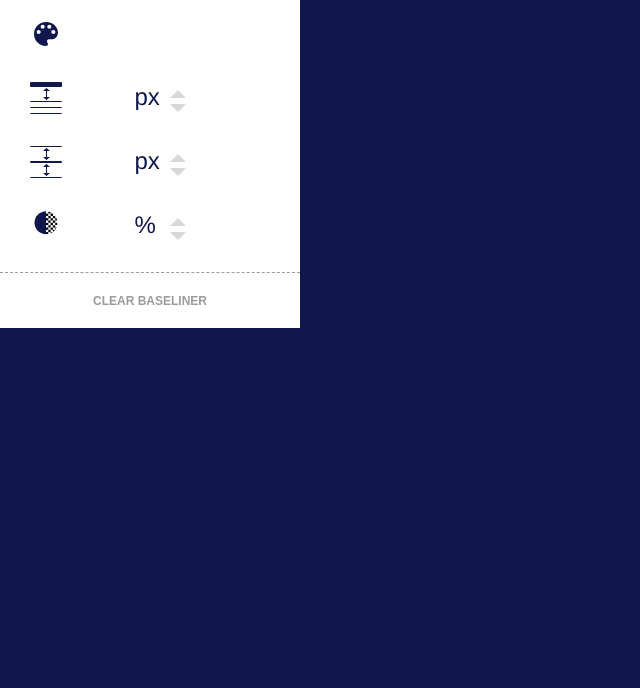
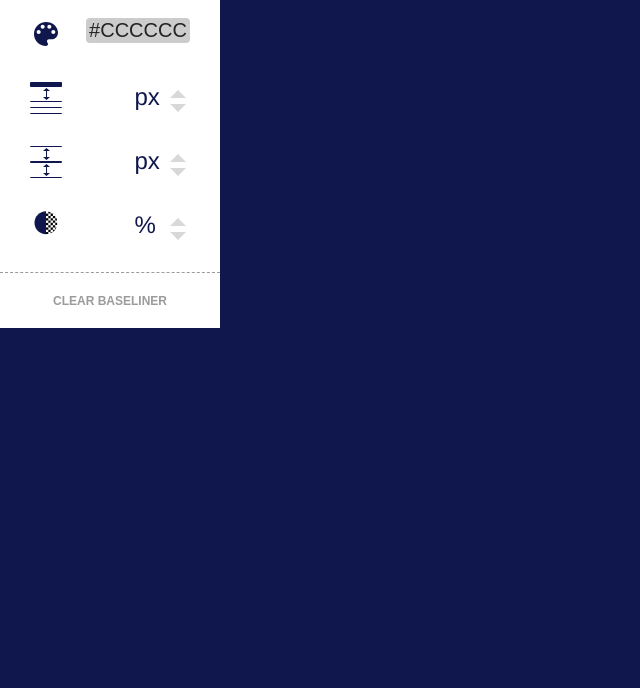
Before and after one commit to jpedroribeiro/Baseliner, a browser extension: page chrome_extension/main.html in a window 1280 px wide. Shown: the part 112-800 px from the top of the page, without its empty margins (0-640 px from the left). Drawn offline with Linux system fonts and the light colour scheme.

Commit message:
Moving js into main, tidy up on code and extension style

```diff
--- a/chrome_extension/main.html
+++ b/chrome_extension/main.html
@@ -14,7 +14,7 @@
 <section class="baseliner">
   <fieldset class="fieldLine fromTop">
       <img src="line-color.svg">
-  <input id="baselinerColor" class="color colorInput" value="#CCCCCC" data-colormode="HEX" readonly="">
+      <input id="baselinerColor" class="fieldInput" value="#CCCCCC" data-colormode="HEX" readonly="">
   </fieldset>
 
     <fieldset class="fieldLine fromTop">
@@ -54,9 +54,8 @@
 
 <button id="btnRemoveBaseliner" class="removeButton">Clear Baseliner</button>
 
+<script type="text/javascript" src="jsColorPicker.min.js"></script>
 <script src="main.js"></script>
-<script type="text/javascript" src="jsColorPicker.min.js"></script>
-<script type="text/javascript" src="picker.js"></script>
 
 </body>
 </html>
--- a/chrome_extension/main.js
+++ b/chrome_extension/main.js
@@ -8,10 +8,10 @@ var $arrowtopDown        = document.getElementById('topDown');
 var $arrowbaseUp         = document.getElementById('baseUp');
 var $arrowbaseDown       = document.getElementById('baseDown');
 var $extensionOpacity    = document.getElementById('baselinerOpacity');
-var $arrowOpacityUp          = document.getElementById('opacityUp');
-var $arrowOpacityDown        = document.getElementById('opacityDown');
+var $arrowOpacityUp      = document.getElementById('opacityUp');
+var $arrowOpacityDown    = document.getElementById('opacityDown');
 var $baselinerColor      = document.getElementById('baselinerColor');
-var $color               = '';
+
 
 /* Runs Baseliner script on tab */
 chrome.tabs.executeScript(null, {file: "baseliner_v1.0.0.js"}, function(currentValues){
@@ -20,7 +20,6 @@ chrome.tabs.executeScript(null, {file: "baseliner_v1.0.0.js"}, function(currentV
     $extensionBaseline.value = currentValues[0][1];
     $extensionTop.value = currentValues[0][2];
     $extensionOpacity.value = currentValues[0][3]
-
 });
 
 
@@ -49,6 +48,7 @@ var updatesBaseliner = function(event){
     });
 };
 
+
 /* Executes removeBaseliner */
 var removeBaseliner = function(){
     chrome.tabs.executeScript({
@@ -64,8 +64,8 @@ $extensionTop.addEventListener('input', updatesBaseliner);
 $extensionTop.addEventListener('keydown', updatesBaseliner);
 $extensionOpacity.addEventListener('input', updatesBaseliner);
 $extensionOpacity.addEventListener('keydown', updatesBaseliner);
+$extensionBtnRemove.addEventListener('click', removeBaseliner);
 
-$extensionBtnRemove.addEventListener('click', removeBaseliner);
 
 /* Event Listeners for arrows */
 $arrowtopUp.addEventListener('click', function(){
@@ -119,3 +119,14 @@ $baselinerColor.addEventListener('blur',  function(e){
     }
     updatesBaseliner(event);
 });
+
+
+/* Init ColorPicker */
+var colors = jsColorPicker('#baselinerColor', {
+    customBG: '#CCCCCC',
+    readOnly: true,
+    init: function(elm, colors) {
+      elm.style.backgroundColor = elm.value;
+      elm.style.color = colors.rgbaMixCustom.luminance > 0.22 ? '#222' : '#ddd';
+    }
+});
--- a/chrome_extension/picker.js
+++ /dev/null
@@ -1,8 +0,0 @@
-var colors = jsColorPicker('input.color', {
-    customBG: '#ccc',
-    readOnly: true,
-    init: function(elm, colors) {
-      elm.style.backgroundColor = elm.value;
-      elm.style.color = colors.rgbaMixCustom.luminance > 0.22 ? '#222' : '#ddd';
-    }
-  });
--- a/chrome_extension/styles.css
+++ b/chrome_extension/styles.css
@@ -578,7 +578,7 @@ body,html {
     margin: 0;
     padding: 0;
     background: #10174C;
-    width: 300px;
+    width: 220px;
     height: auto;
     font-family: 'Helvetica', 'Arial', 'non-serif';
 }
@@ -689,11 +689,13 @@ header {
         color: red;
     }
 
+#baselinerColor {
+    width: 100px;
+    font-size: 20px;
+    text-align: center;
+    border-radius: 4px;
+}
 
-.colorInput {
-    height: 24px;
-    margin-top: 3px;
-    border: none;
-    border-radius: 3px;
-    padding-left: 8px;
+.cp-app {
+    left: 30px!important;
 }
```
Also changed, not shown: chrome_extension/baseliner_v1.0.0.js (+8 -8 lines).
